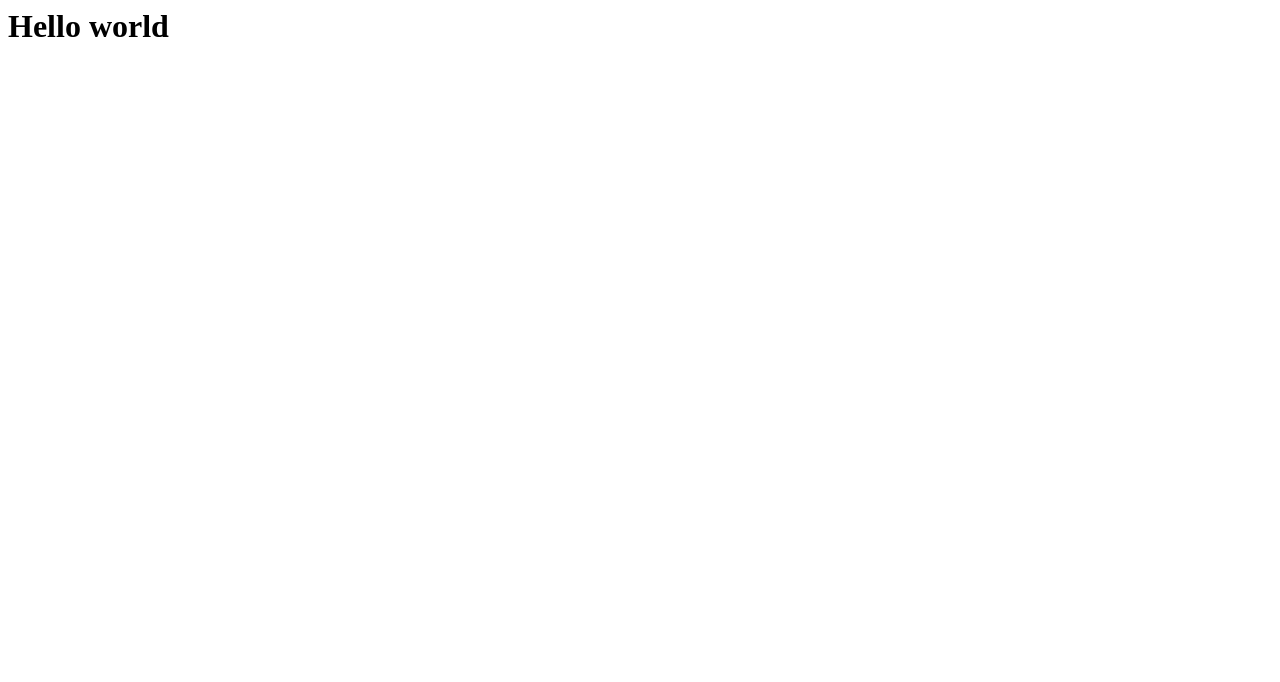
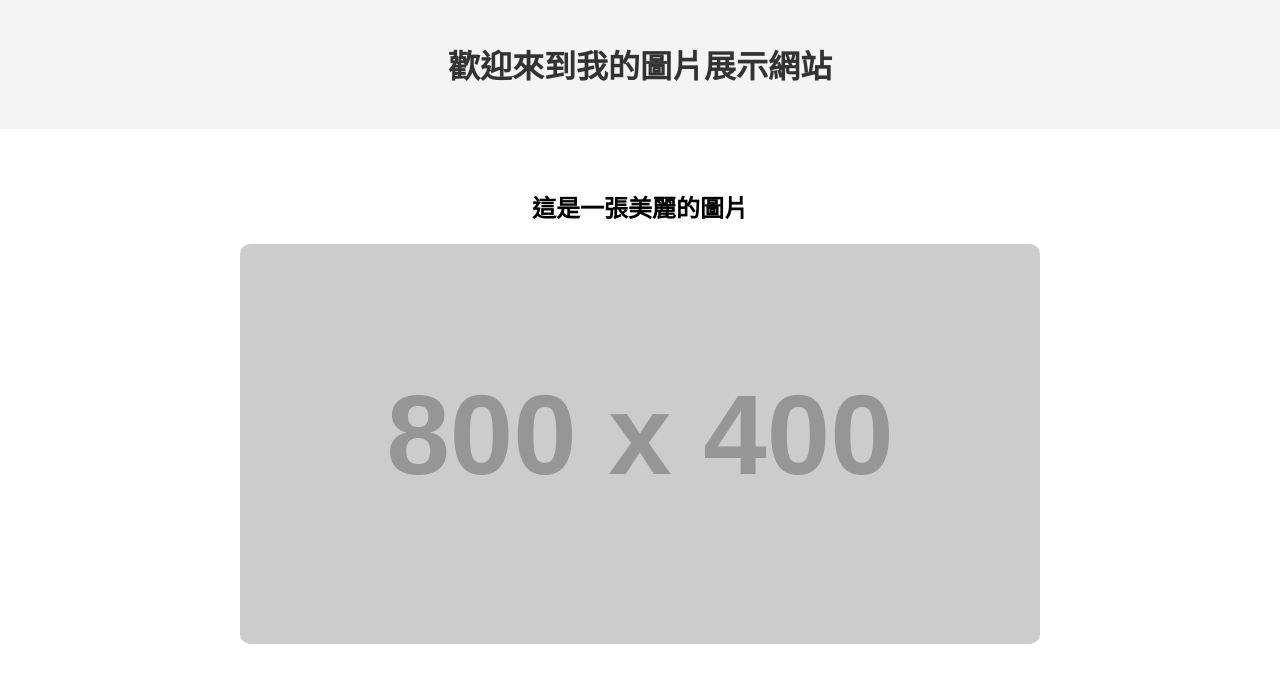
Before and after one commit to tdftbdj/tdftbdj.github.io, a plain HTML site: page index.html in a window 1280 px wide. Drawn offline with Linux system fonts and the light colour scheme; placeholder pictures from the web are drawn by us.

Commit message:
Update index.html

```diff
--- a/index.html
+++ b/index.html
@@ -1 +1,44 @@
-<h1> Hello world <h1>
+<!DOCTYPE html>
+<html lang="zh-TW">
+<head>
+    <meta charset="UTF-8">
+    <meta name="viewport" content="width=device-width, initial-scale=1.0">
+    <title>圖片和標題網站</title>
+    <style>
+        body {
+            font-family: Arial, sans-serif;
+            text-align: center;
+            margin: 0;
+            padding: 0;
+        }
+        header {
+            background-color: #f4f4f4;
+            padding: 20px;
+            margin-bottom: 20px;
+        }
+        img {
+            max-width: 100%;
+            height: auto;
+            border-radius: 10px;
+        }
+        h1 {
+            color: #333;
+        }
+        .container {
+            padding: 20px;
+        }
+    </style>
+</head>
+<body>
+
+    <header>
+        <h1>歡迎來到我的圖片展示網站</h1>
+    </header>
+
+    <div class="container">
+        <h2>這是一張美麗的圖片</h2>
+        <img src="https://via.placeholder.com/800x400" alt="示例圖片">
+    </div>
+
+</body>
+</html>
```
